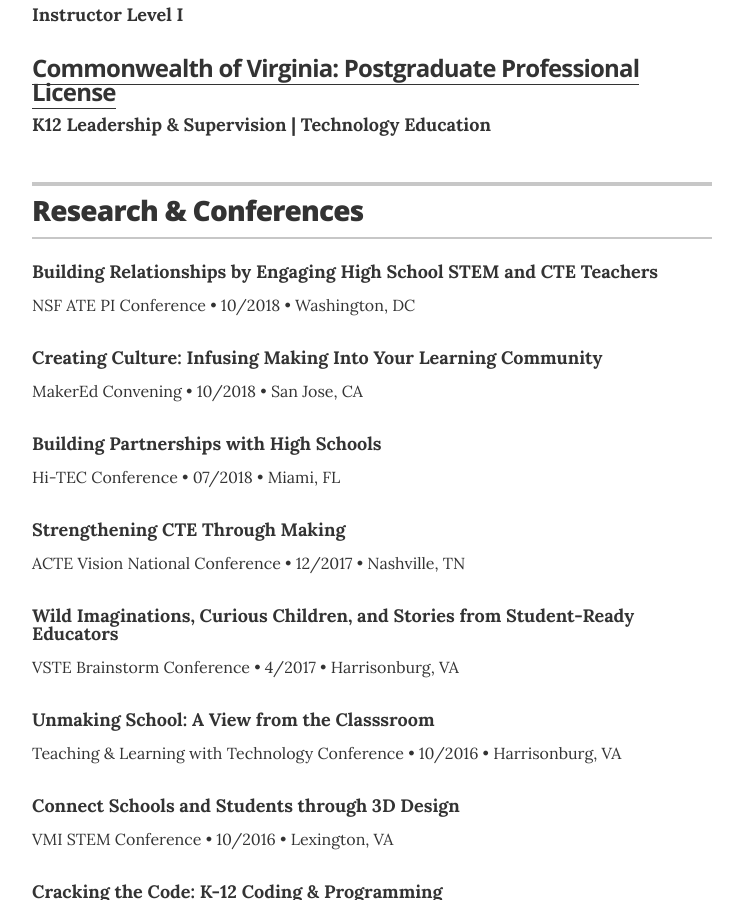
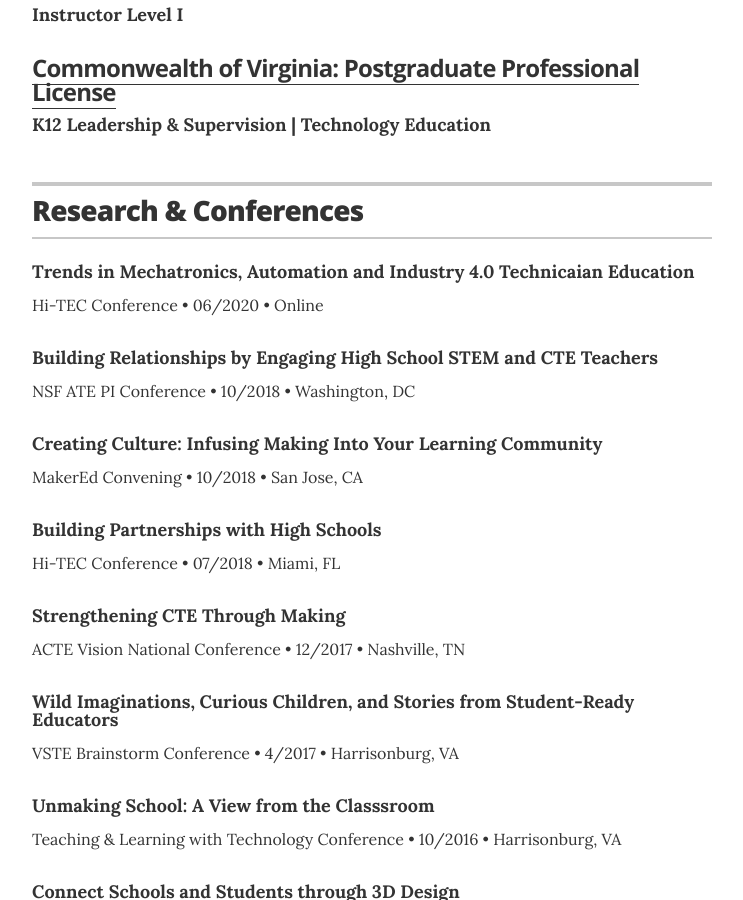
Before and after one commit to eabredder/eabredder.github.io, a Jekyll site: the page built from index.html, in a window 1280 px wide and 900 px high, scrolled down 3706 px. Shown: the whole window, without its empty margins (268-1011 px from the left). Built offline with Jekyll 4.4.1, drawn with Linux system fonts in a browser that asks for light colours.

Commit message:
Update resume.html

```diff
--- a/_layouts/resume.html
+++ b/_layouts/resume.html
@@ -259,6 +259,11 @@
         </header>
 
         <div class="resume-item">
+          <h4 class="resume-item-details" itemprop="award">Trends in Mechatronics, Automation and Industry 4.0 Technicaian Education</h4>
+          <p class="resume-item-copy">Hi-TEC Conference &bull; 06/2020 &bull; Online</p>
+        </div>
+
+        <div class="resume-item">
           <h4 class="resume-item-details" itemprop="award">Building Relationships by Engaging High School STEM and CTE Teachers</h4>
           <p class="resume-item-copy">NSF ATE PI Conference &bull; 10/2018 &bull; Washington, DC</p>
         </div>
```
